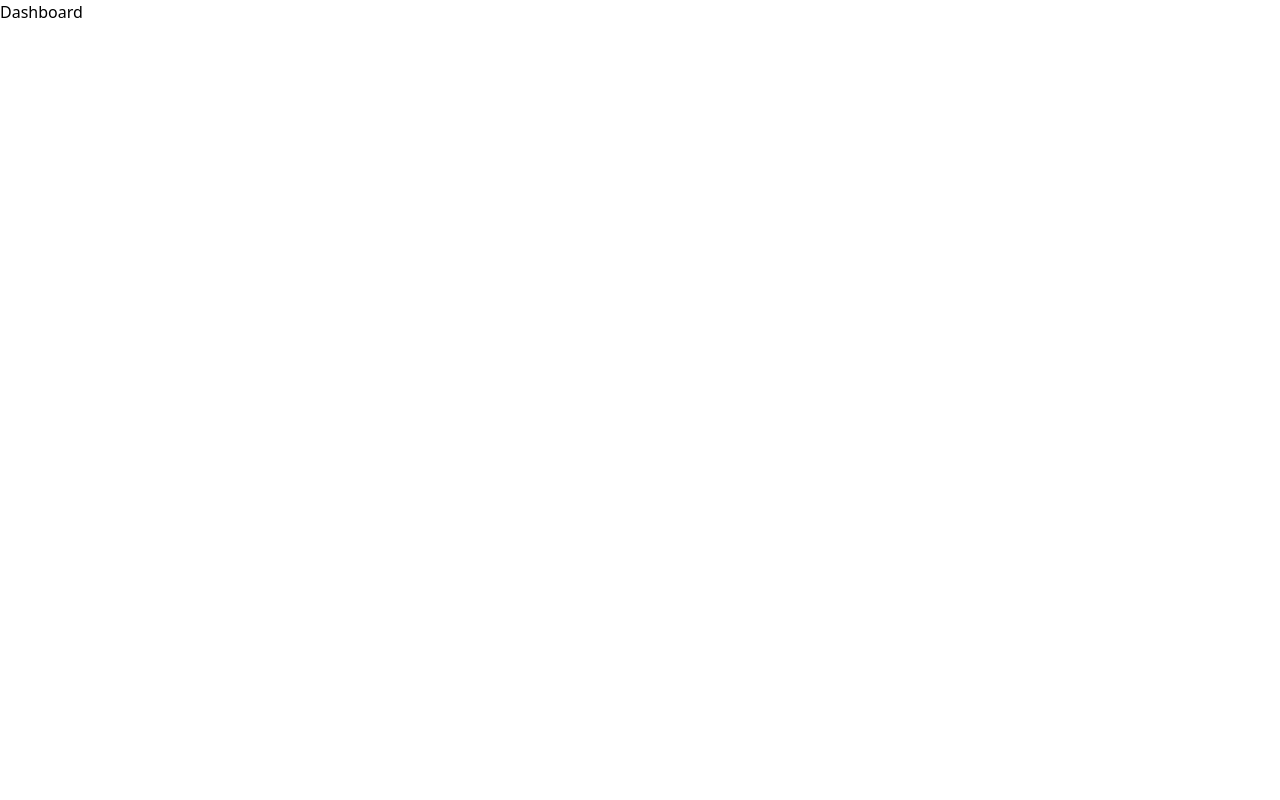
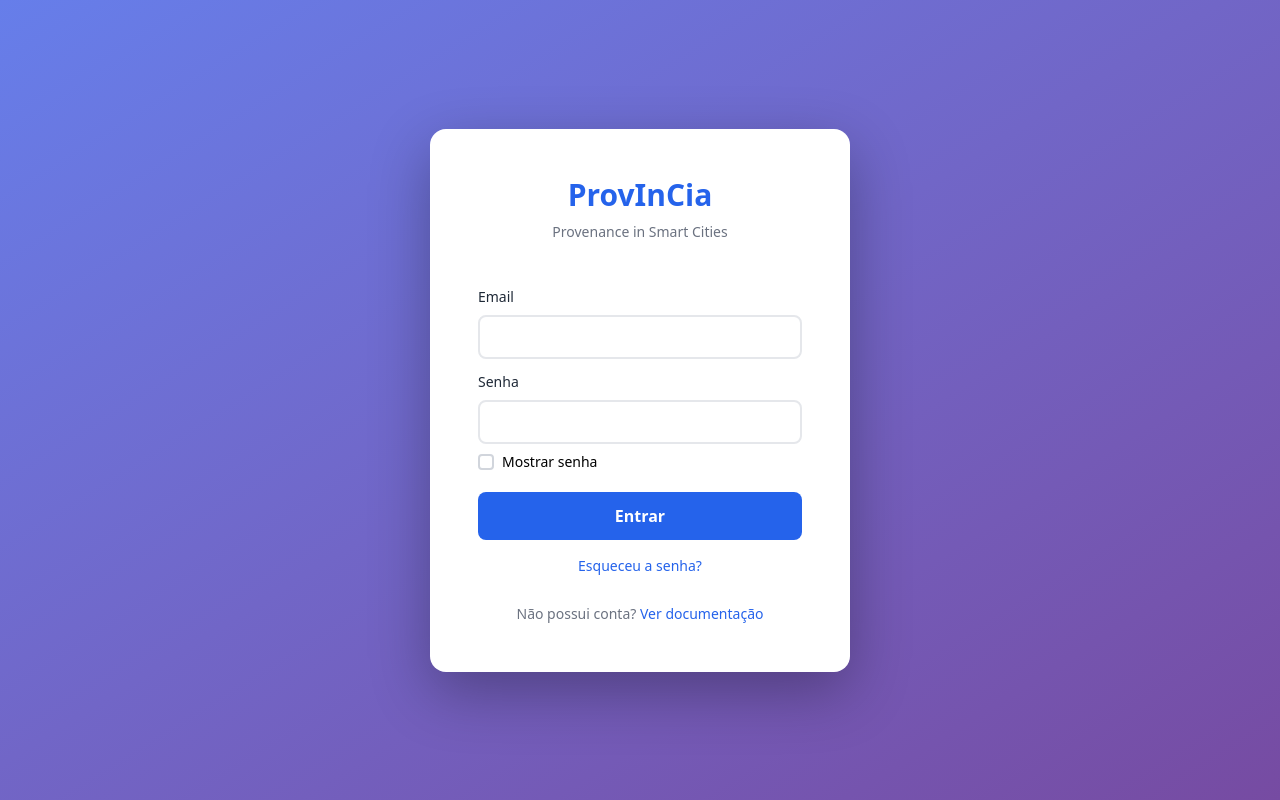
Before and after one commit to dew-uff/provincia, a React (Vite) app: page / in a window 1280 px wide. Built offline with nearby package versions, Linux system fonts and the light colour scheme.

Commit message:
feat(Router): Router done
Signed-off-by: Larissa Soares Reis <larissasoaresreis@gmail.com>

```diff
--- a/src/App.tsx
+++ b/src/App.tsx
@@ -1,9 +1,15 @@
-import Dashboard from './presentation/pages/Dashboard'
+import { BrowserRouter } from 'react-router-dom'
+import { AuthProvider } from './application/contexts/AuthContext'
+import { AppRoutes } from './application/routes/AppRoutes'
 
 function App() {
 
   return (
-    <Dashboard/ >
+    <BrowserRouter>
+      <AuthProvider>
+        <AppRoutes />
+      </AuthProvider>
+    </BrowserRouter>
   )
 }
 
--- /dev/null
+++ b/src/application/hooks/useAuth.ts
@@ -0,0 +1,10 @@
+import { useContext } from 'react';
+import { AuthContext } from '../../shared/types/auth';
+
+export const useAuth = () => {
+    const context = useContext(AuthContext);
+    if (!context) {
+        throw new Error('useAuth deve ser usado dentro de AuthProvider');
+    }
+    return context;
+};
--- /dev/null
+++ b/src/application/routes/AppRoutes.tsx
@@ -0,0 +1,29 @@
+import { Routes, Route, Navigate } from 'react-router-dom';
+import { PrivateRoute } from './PrivateRoute';
+
+// Pages
+import { LoginPage } from '../../presentation/pages/Login';
+import Dashboard from '../../presentation/pages/Dashboard';
+
+export const AppRoutes = () => {
+    return (
+        <Routes>
+            {/* Rota pública */}
+            <Route path="/" element={<LoginPage />} />
+
+            {/* Rota protegida */}
+            <Route
+                path="auth/dashboard"
+                element={
+                    <PrivateRoute>
+                        <Dashboard />
+                    </PrivateRoute>
+                }
+            />
+
+            {/* Redirects */}
+            <Route path="/" element={<Navigate to="/auth/dashboard" replace />} />
+            <Route path="*" element={<Navigate to="/auth/dashboard" replace />} />
+        </Routes>
+    );
+};
--- /dev/null
+++ b/src/application/routes/PrivateRoute.tsx
@@ -0,0 +1,29 @@
+import React from 'react';
+import { Navigate, useLocation } from 'react-router-dom';
+import { useAuth } from '../hooks/useAuth';
+
+interface PrivateRouteProps {
+    children: React.ReactNode;
+}
+
+export const PrivateRoute: React.FC<PrivateRouteProps> = ({ children }) => {
+    const { isAuthenticated, isLoading } = useAuth();
+    const location = useLocation();
+
+    if (isLoading) {
+        return (
+            <div className="flex items-center justify-center h-screen bg-gray-50">
+                <div className="text-center">
+                    <div className="animate-spin rounded-full h-16 w-16 border-b-4 border-blue-600 mx-auto"></div>
+                    <p className="mt-4 text-gray-600">Carregando...</p>
+                </div>
+            </div>
+        );
+    }
+
+    if (!isAuthenticated) {
+        return <Navigate to="/login" state={{ from: location }} replace />;
+    }
+
+    return <>{children}</>;
+};
--- a/src/presentation/pages/Login.tsx
+++ b/src/presentation/pages/Login.tsx
@@ -1,18 +1,40 @@
 import { useEffect, useState } from 'react';
-import type { FormEvent } from 'react';
+import type { LocationState } from '../../shared/types/auth';
 import FormInput from '../components/FormInput';
 import Button from '../components/Button';
 import { isValidEmail } from '../../shared/utils/validators';
+import { useAuth } from '../../application/hooks/useAuth';
+import { useLocation, useNavigate } from 'react-router-dom';
+
+
 
 
 
 export function LoginPage() {
     const [email, setEmail] = useState('');
     const [password, setPassword] = useState('');
+    const [isLoading, setIsLoading] = useState(false);
+    const [error, setError] = useState<string | null>(null);
 
-    const handleSubmit = (e: FormEvent<HTMLFormElement>) => {
+    const { login } = useAuth();
+    const navigate = useNavigate();
+    const location = useLocation();
+
+    const from = (location.state as LocationState)?.from?.pathname || '/dashboard';
+
+    const handleSubmit = async (e: React.FormEvent) => {
         e.preventDefault();
-        console.log({ email, password });
+        setError('');
+        setIsLoading(true);
+
+        try {
+            await login({ email, password });
+            navigate(from, { replace: true });
+        } catch (err: unknown) {
+            setError(err instanceof Error ? err.message : 'Erro ao fazer login');
+        } finally {
+            setIsLoading(false);
+        }
     };
 
     useEffect(() => {
@@ -26,7 +48,12 @@ export function LoginPage() {
                 <p className='text-[#6B7280] text-[0.875rem] mb-9'>Provenance in Smart Cities</p>
                 {/* TODO: */}
                     {/* - () Criar rotas de autenticação */}
-                <form className='w-[100%]' onSubmit={handleSubmit}>
+                {error && (
+                    <div className="w-full mb-4 p-3 bg-red-50 border border-red-200 rounded-lg text-red-600 text-sm">
+                        {error}
+                    </div>
+                )}
+                <form onSubmit={handleSubmit} className='w-[100%]'>
                     <FormInput
                         label="Email"
                         type="email"
@@ -52,7 +79,17 @@ export function LoginPage() {
                         disabled={!email || !password}
                         className="w-full mt-2"
                     >
-                        Entrar
+                        {isLoading ? (
+                            <span className="flex items-center justify-center">
+                                <svg className="animate-spin -ml-1 mr-3 h-5 w-5 text-white" xmlns="http://www.w3.org/2000/svg" fill="none" viewBox="0 0 24 24">
+                                    <circle className="opacity-25" cx="12" cy="12" r="10" stroke="currentColor" strokeWidth="4"></circle>
+                                    <path className="opacity-75" fill="currentColor" d="M4 12a8 8 0 018-8V0C5.373 0 0 5.373 0 12h4zm2 5.291A7.962 7.962 0 014 12H0c0 3.042 1.135 5.824 3 7.938l3-2.647z"></path>
+                                </svg>
+                                Entrando...
+                            </span>
+                        ) : (
+                            'Entrar'
+                        )}
                     </Button>
                 </form>
                 <a href="#" className='mt-4 text-[#2563EB] text-sm'>Esqueceu a senha?</a>
--- a/src/shared/types/auth.ts
+++ b/src/shared/types/auth.ts
@@ -22,6 +22,12 @@ export interface AuthResponse {
     token: AuthToken;
 }
 
+export interface LocationState {
+    from?: {
+        pathname: string;
+    };
+}
+
 interface AuthContextType {
     user: User | null;
     isAuthenticated: boolean;
```
